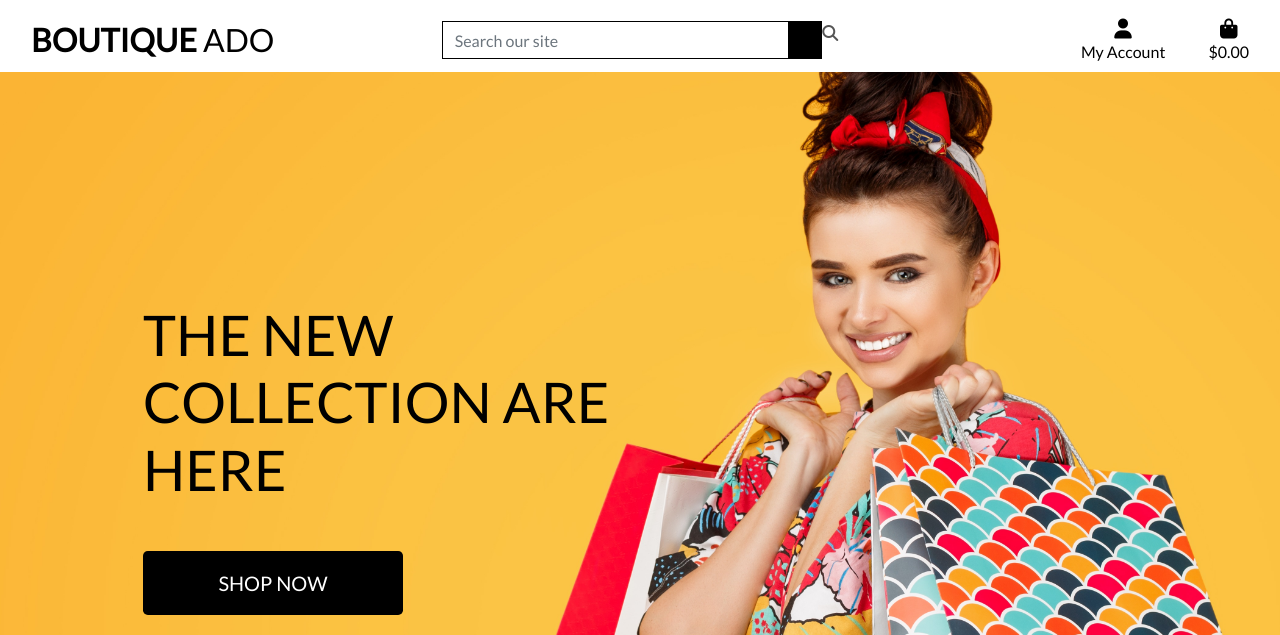
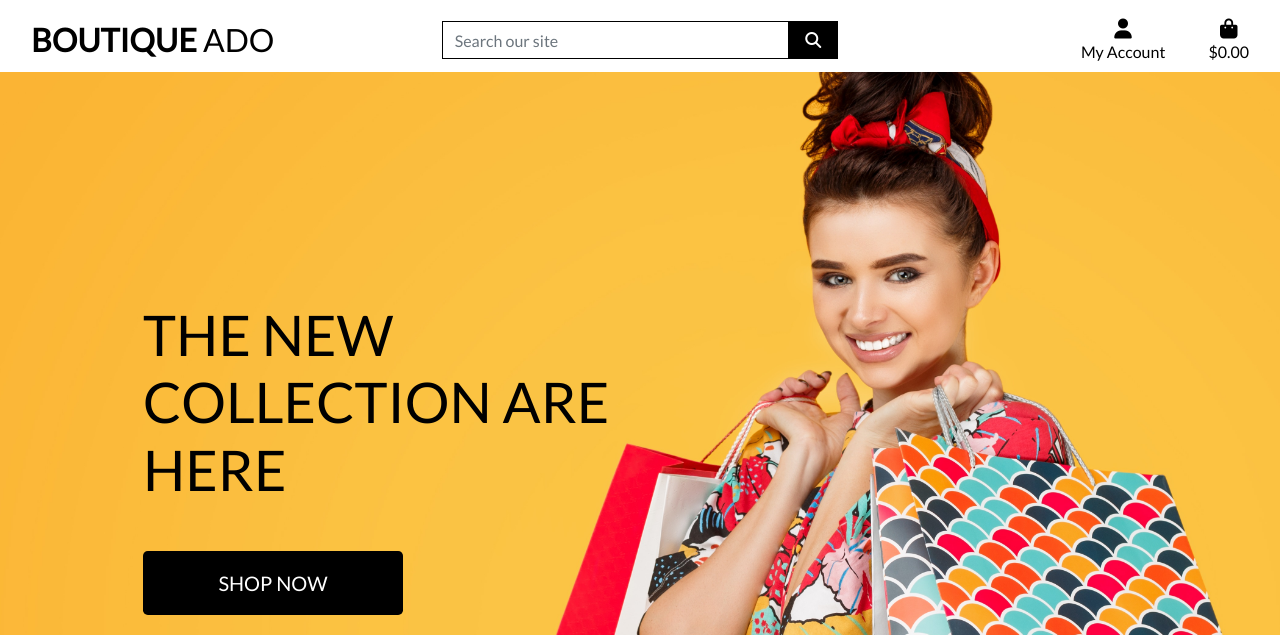
Before and after one commit to grace-ghb/boutique_ado, a Django app: page / in a window 1280 px wide. Shown: the top 635 px of the page. Run offline with Django 3.2, Linux system fonts and the light colour scheme; some libraries are stand-ins or nearby versions.

Commit message:
Completed homepage header and css

```diff
--- a/boutique_ado/settings.py
+++ b/boutique_ado/settings.py
@@ -150,7 +150,7 @@ STATIC_URL = '/static/'
 STATICFILES_DIRS = (os.path.join(BASE_DIR, 'static'),)
 
 MEDIA_URL = '/media/'
-MEDIA_ROOT = os.path.join(BASE_DIR, 'mdeia')
+MEDIA_ROOT = os.path.join(BASE_DIR, 'media')
 
 # Default primary key field type
 # https://docs.djangoproject.com/en/3.2/ref/settings/#default-auto-field
--- a/static/css/base.css
+++ b/static/css/base.css
@@ -7,7 +7,7 @@ body {
     background-size: cover;
     height: calc(100vh - 164px);
     color: #555;
-    font-family: 'Lato';
+    font-family: 'Lato', sans-serif;
 }
 
 /* from Bulma */
--- a/templates/base.html
+++ b/templates/base.html
@@ -14,21 +14,22 @@
     {% endblock %}
 
     {% block corecss %}
-      <link rel="stylesheet" href="https://cdn.jsdelivr.net/npm/bootstrap@4.6.2/dist/css/bootstrap.min.css" integrity="sha384-xOolHFLEh07PJGoPkLv1IbcEPTNtaed2xpHsD9ESMhqIYd0nLMwNLD69Npy4HI+N" crossorigin="anonymous">
       <link rel="preconnect" href="https://fonts.googleapis.com">
       <link rel="preconnect" href="https://fonts.gstatic.com" crossorigin>
       <link href="https://fonts.googleapis.com/css2?family=Lato&display=swap" rel="stylesheet">
-      <link rel="stylesheet" href="/static/css/base.css">
+      <link rel="stylesheet" href="https://cdn.jsdelivr.net/npm/bootstrap@4.6.2/dist/css/bootstrap.min.css" integrity="sha384-xOolHFLEh07PJGoPkLv1IbcEPTNtaed2xpHsD9ESMhqIYd0nLMwNLD69Npy4HI+N" crossorigin="anonymous">
+
+      <link rel="stylesheet" href="{% static 'css/base.css' %}">
     {% endblock %}
 
     {% block extra_css %}
     {% endblock %}
 
     {% block corejs %}
-      <!-- Option 1: jQuery and Bootstrap Bundle (includes Popper) -->
+      <script src="https://kit.fontawesome.com/deffd14594.js" crossorigin="anonymous"></script>
       <script src="https://cdn.jsdelivr.net/npm/jquery@3.5.1/dist/jquery.min.js" integrity="sha256-9/aliU8dGd2tb6OSsuzixeV4y/faTqgFtohetphbbj0=" crossorigin="anonymous"></script>
       <script src="https://cdn.jsdelivr.net/npm/bootstrap@4.6.2/dist/js/bootstrap.bundle.min.js" integrity="sha384-Fy6S3B9q64WdZWQUiU+q4/2Lc9npb8tCaSX9FK7E8HnRr0Jz8D6OP9dO5Vg3Q9ct" crossorigin="anonymous"></script>
-      <script src="https://kit.fontawesome.com/deffd14594.js" crossorigin="anonymous"></script>
+
     {% endblock %}
 
     {% block extra_js %}
@@ -46,15 +47,15 @@
         </div>
 
         <!-- Search form -->
+
         <div class="col-12 col-lg-4 my-auto py-1 py-lg-0">
           <form method="GET" action="">
             <div class="input-group w-100">
               <input class="form-control border border-black rounded-0" type="text" name="q" placeholder="Search our site">
               <div class="input-group-append">
-                <button class="form-control btn btn-black border border-black rounder-0" type="submit"></button>
-                <span class="icon">
-                  <i class="fas fa-search"></i>
-                </span>
+                <button class="form-control btn btn-black border border-black rounded-0" type="submit">
+                <span class="icon"><i class="fas fa-search"></i></span>
+                </button>
               </div>
             </div>
           </form>
@@ -116,11 +117,6 @@
     {% block postloadjs %}    <!--For additional JS-->
     {% endblock %}
 
-    <!-- Option 2: Separate Popper and Bootstrap JS -->
-    <!--
-    <script src="https://cdn.jsdelivr.net/npm/jquery@3.5.1/dist/jquery.slim.min.js" integrity="sha384-DfXdz2htPH0lsSSs5nCTpuj/zy4C+OGpamoFVy38MVBnE+IbbVYUew+OrCXaRkfj" crossorigin="anonymous"></script>
-    <script src="https://cdn.jsdelivr.net/npm/popper.js@1.16.1/dist/umd/popper.min.js" integrity="sha384-9/reFTGAW83EW2RDu2S0VKaIzap3H66lZH81PoYlFhbGU+6BZp6G7niu735Sk7lN" crossorigin="anonymous"></script>
-    <script src="https://cdn.jsdelivr.net/npm/bootstrap@4.6.2/dist/js/bootstrap.min.js" integrity="sha384-+sLIOodYLS7CIrQpBjl+C7nPvqq+FbNUBDunl/OZv93DB7Ln/533i8e/mZXLi/P+" crossorigin="anonymous"></script>
-    -->
+
   </body>
 </html>
```
